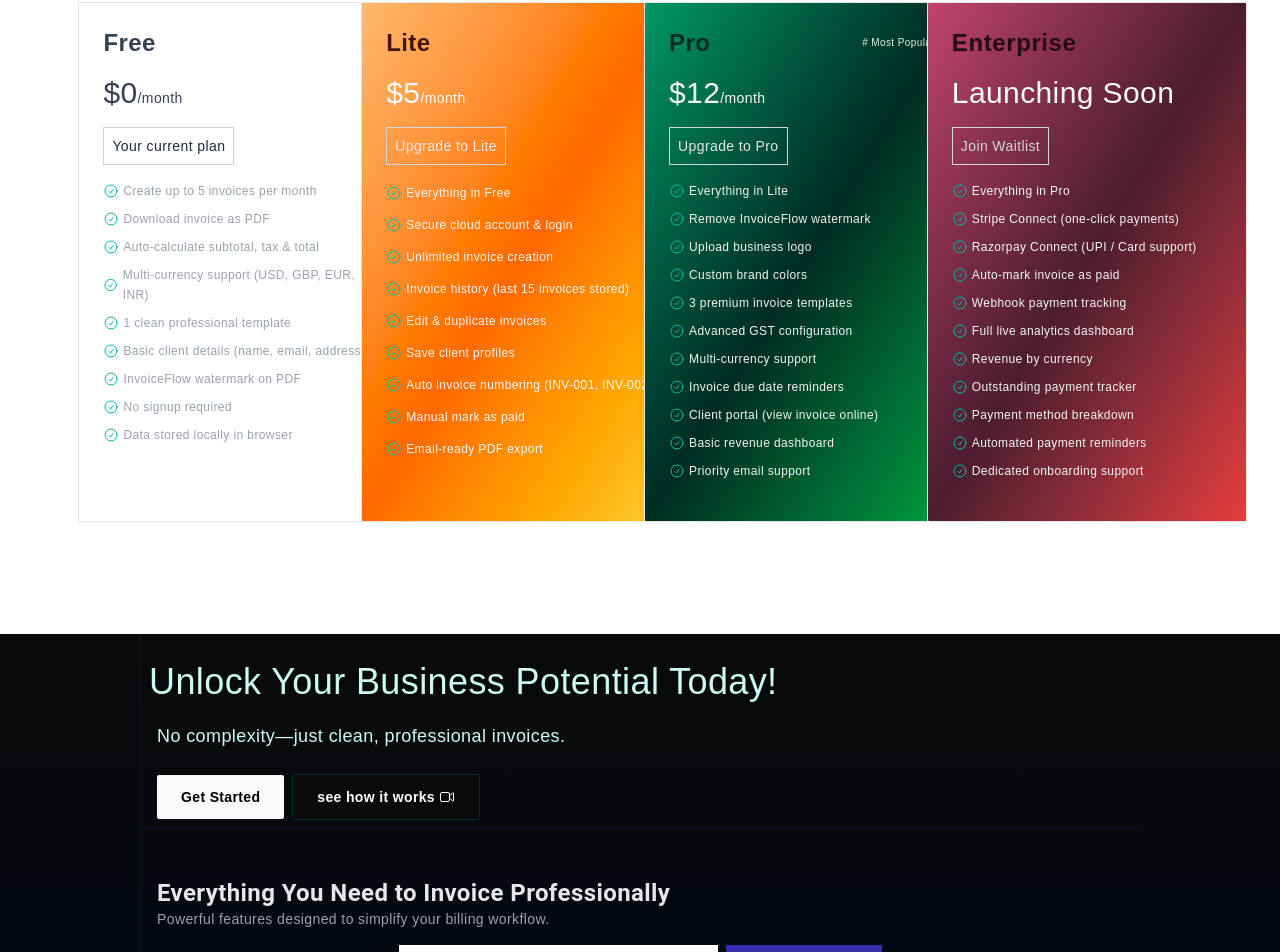
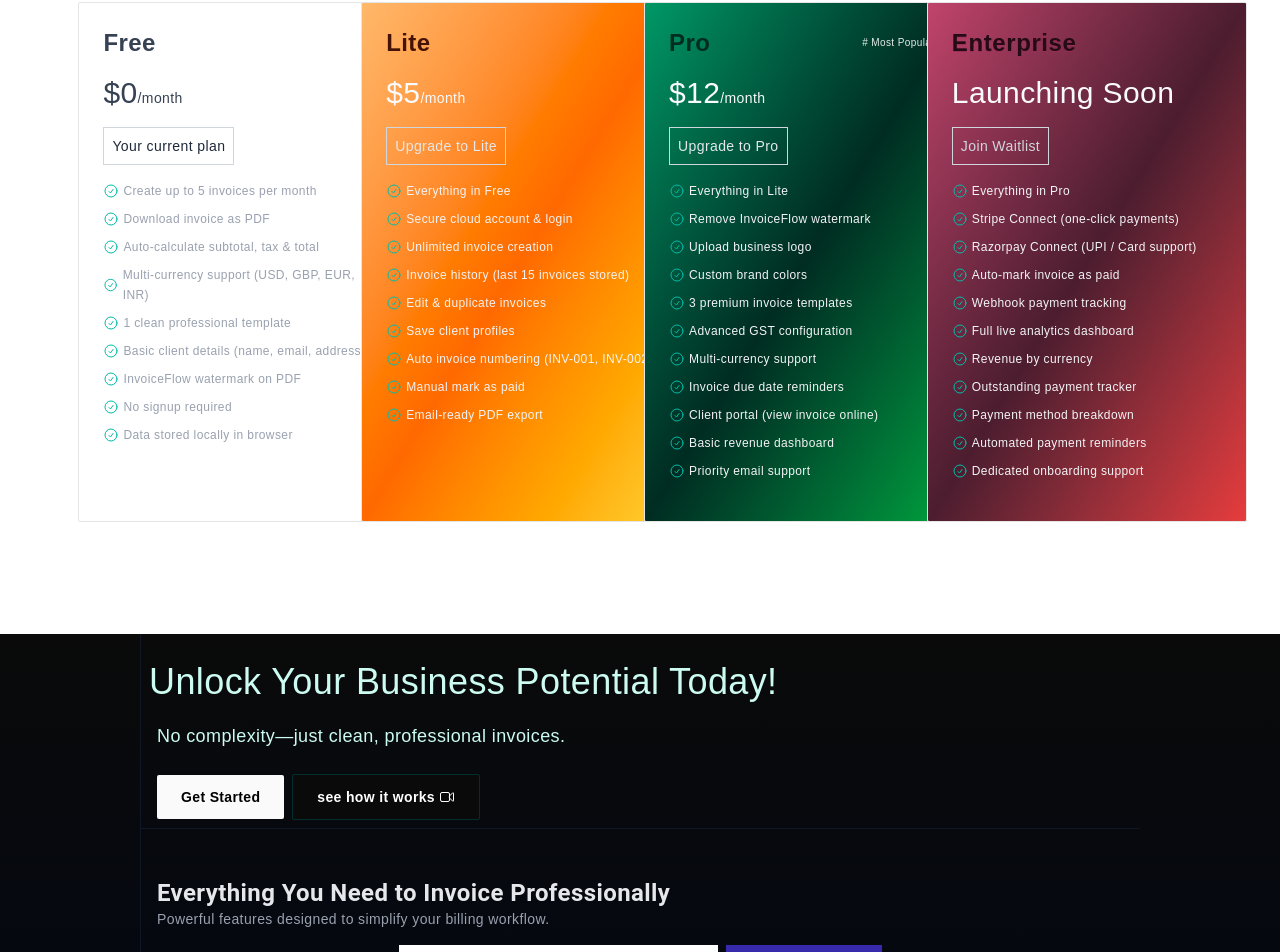
Before and after one commit to surajgupt01/Invo-Gen, a Next.js app: page / in a window 1280 px wide. Shown: the part 1968-2920 px from the top of the page. Built offline with nearby package versions, Linux system fonts and the light colour scheme.

Commit message:
paycards

```diff
--- a/app/component/PayCards.tsx
+++ b/app/component/PayCards.tsx
@@ -139,7 +139,7 @@ function PayCard({
   ];
   return (
     <div
-      className={`lg:w-80 w-70 text-xs h-130 rounded-xs p-6 cursor-pointer border hover:border-gray-300 ${Category === "Pro" && "bg-gradient-to-br from-emerald-600 via-emerald-950 to-green-600"} ${Category === "Lite" && "bg-gradient-to-br from-orange-300 via-orange-500 to-amber-300"} ${Category == "Enterprise" && "bg-gradient-to-br from-[#c1446c] via-[#4c1d2f] to-[#e73c3c]"}  hover:scale-101 duration-300 ease-in-out`}
+      className={`lg:w-80 w-75 text-xs h-130 rounded-xs p-6 cursor-pointer border hover:border-gray-300 ${Category === "Pro" && "bg-gradient-to-br from-emerald-600 via-emerald-950 to-green-600"} ${Category === "Lite" && "bg-gradient-to-br from-orange-300 via-orange-500 to-amber-300"} ${Category == "Enterprise" && "bg-gradient-to-br from-[#c1446c] via-[#4c1d2f] to-[#e73c3c]"}  hover:scale-101 duration-300 ease-in-out`}
     >
       <div
         className={`font-bold text-2xl flex justify-between ${Category == "Free" && "text-gray-700"} ${Category == "Enterprise" && "text-[#250b15] tracking-wide text-shadow-2xs text-shadow-[#9e2e59]"} ${Category == "Pro" && "text-emerald-950"} ${Category == "Lite" && "text-orange-950"}`}
@@ -183,7 +183,7 @@ function PayCard({
           LiteFeatures.map((e: string, index: number) => (
             <span
               key={index}
-              className="flex items-center gap-1 text-xs leading-6 font-light mt-2 text-gray-100"
+              className="flex items-center gap-1 text-xs leading-5 font-light mt-2 text-gray-100"
             >
               <Tick />
               {e}
--- a/app/page.tsx
+++ b/app/page.tsx
@@ -104,7 +104,7 @@ export default function Home() {
               </section>
 
               <div className="w-full h-auto   flex justify-center items-center">
-                <div className="grid grid-cols-3 gap-2 xl:w-[50%] w-full">
+                <div className="grid grid-cols-3 lg:gap-2 gap-x-0.5 gap-y-0.5 xl:w-[50%] w-full">
                   <div className="col-span-2 bg-teal-800 h-50  flex-col">
                     <div
                       className="w-full h-full  bg-white flex-col gap-2 flex justify-center items-start p-4 text-gray-700 text-[16px]
```
